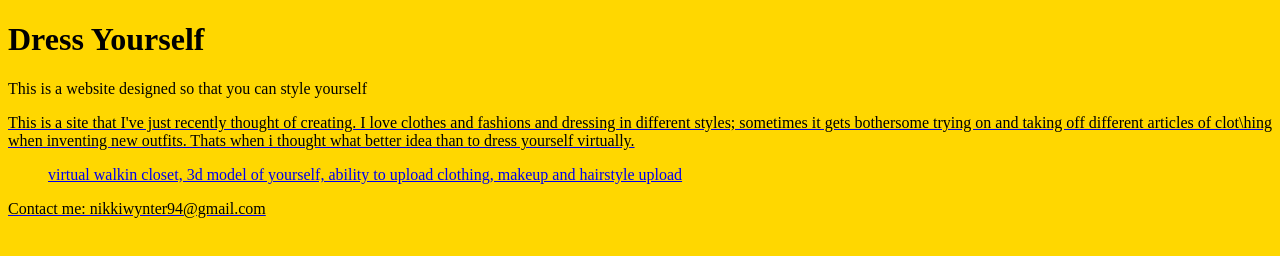
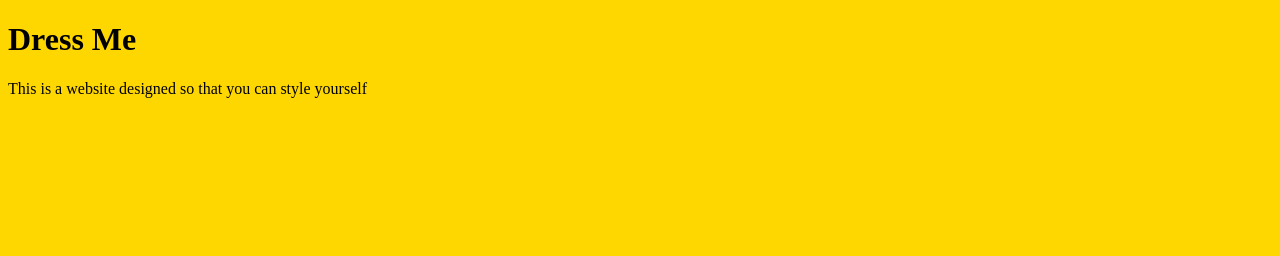
Before and after one commit to candynikki/candynikki-candynikki.github.io, a plain HTML site: page unit_1/HTML/index.html in a window 1280 px wide. Drawn offline with Linux system fonts and the light colour scheme; files that its build step writes are made by us from their sources.

Commit message:
Revert "unit_3"
This reverts commit 60748f8632bbfcad0255836b1c95e65c77b1176a.

```diff
--- a/unit_1/HTML/index.html
+++ b/unit_1/HTML/index.html
@@ -2,21 +2,11 @@
 <html>
 
 	<head>
-		<title>Dress Yourself</title>
+		<title>Dress Me</title>
 		<link rel="stylesheet" type="text/css" href="css/style.css">
 	</head>
 
 	<body>
-		<h1>Dress Yourself</h1>
-
+		<h1>Dress Me</h1>
 		<p>This is a website designed so that you can style yourself</p>
-
-		<a href="http://scapewallpaper.com/walkin-closet-balcony/">
-
-		<p>This is a site that I've just recently thought of creating. I love clothes and fashions and dressing in different styles; sometimes it gets bothersome trying on and taking off different articles of clot\hing when inventing new outfits. Thats when i thought what better idea than to dress yourself virtually.</p>
-
-		<ul>virtual walkin closet, 3d model of yourself, ability to upload clothing, makeup and hairstyle upload</ul>
-
-		<p>Contact me: nikkiwynter94@gmail.com</p>
-
 	</body>
```
Also changed, not shown: unit_3/images/img copy.jpg (deleted), unit_3/images/img2 copy.jpg (deleted).
